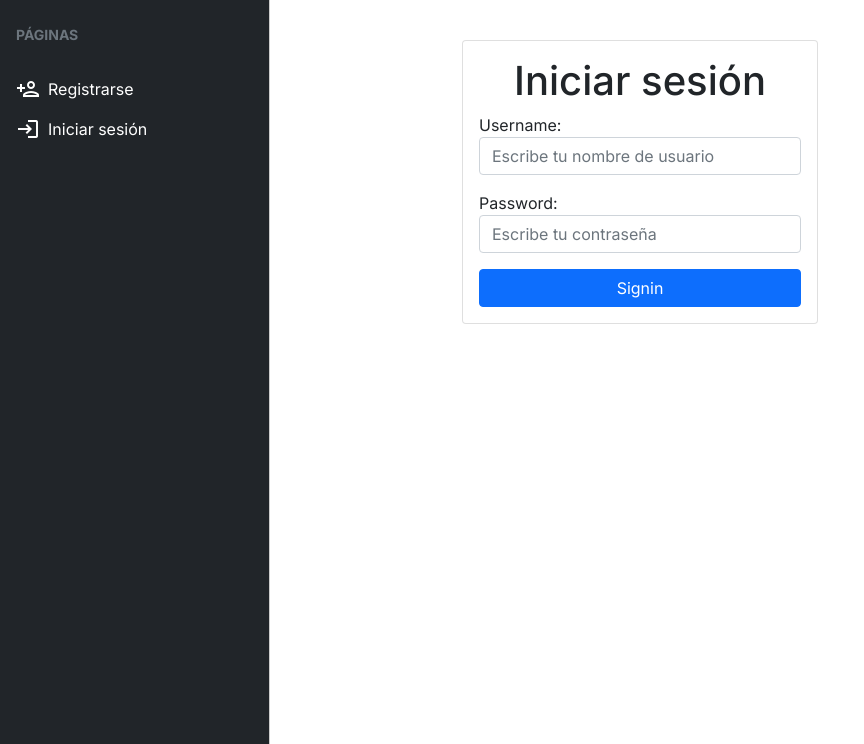
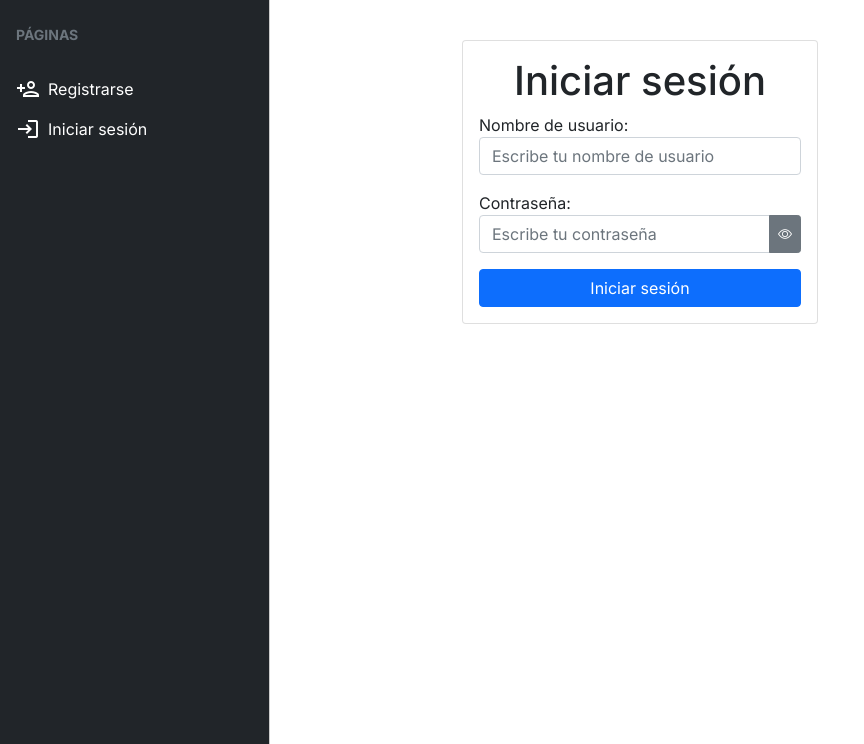
Before and after one commit to Augustorresfx/gastos-django, a Django app: page /signin/ in a window 1280 px wide. Shown: the part 56-800 px from the top of the page, without its empty margins (0-864 px from the left). Run offline with Django 4.2, Linux system fonts and the light colour scheme; some libraries are stand-ins or nearby versions.

Commit message:
show-password-toggler

```diff
--- /dev/null
+++ b/clients/static/js/showPassword.js
@@ -0,0 +1,11 @@
+const showPasswordButton = document.querySelector('#showPassword');
+const passwordInput = document.querySelector('#password');
+showPasswordButton.addEventListener('click', () => {
+  if (passwordInput.type === 'password') {
+    passwordInput.type = 'text';
+    showPasswordButton.innerHTML = '<i class="bi bi-eye-slash"></i>';
+  } else {
+    passwordInput.type = 'password';
+    showPasswordButton.innerHTML = '<i class="bi bi-eye"></i>';
+  }
+});
--- a/clients/templates/base.html
+++ b/clients/templates/base.html
@@ -10,7 +10,7 @@
     {% block customCSS %}
         <link rel="stylesheet"  href="https://fonts.googleapis.com/icon?family=Material+Icons+Outlined">
         <link href="https://cdn.jsdelivr.net/npm/bootstrap@5.0.2/dist/css/bootstrap.min.css" rel="stylesheet" integrity="sha384-EVSTQN3/azprG1Anm3QDgpJLIm9Nao0Yz1ztcQTwFspd3yD65VohhpuuCOmLASjC" crossorigin="anonymous">
-
+        <link rel="stylesheet" href="https://cdn.jsdelivr.net/npm/bootstrap-icons@1.3.0/font/bootstrap-icons.css">
         <link rel="shortcut icon" type="image/x-icon" href="{% static 'img/favicon.ico' %}">
         <link href="{% static 'css/dashboard.css' %}" rel="stylesheet">
     {% endblock %}
--- a/clients/templates/signin.html
+++ b/clients/templates/signin.html
@@ -3,6 +3,7 @@
 
 
 
+{% load static %}
 {% block content %}
 
     <main class="container">
@@ -17,20 +18,26 @@
                     {% csrf_token %}
 
                     <div class="mb-3">
-                        <label for="username">Username:</label>
+                        <label for="username">Nombre de usuario:</label>
                         <input type="text" name="username" id="username"
                         class="form-control" placeholder="Escribe tu nombre de usuario">
                     </div>
 
                     <div class="mb-3">
-                        <label for="password">Password:</label>
-                        <input type="password" name="password" id="password"
-                        class="form-control" placeholder="Escribe tu contraseña">
+                        <label for="password">Contraseña:</label>
+                        <div class="input-group">
+                            <input type="password" name="password" id="password"
+                                   class="form-control" placeholder="Escribe tu contraseña">
+                            <button type="button" id="showPassword" class="btn btn-secondary btn-sm">
+                              <i class="bi bi-eye"></i>
+                            </button>
+                          </div>
+
                     </div>
 
 
                     <button class="btn btn-primary">
-                        Signin
+                       Iniciar sesión
                     </button>
                 </form>
             </div>
@@ -39,5 +46,5 @@
 
 
 
-
+<script src="{% static 'js/showPassword.js' %}"></script>
 {% endblock %}
--- a/clients/templates/signup.html
+++ b/clients/templates/signup.html
@@ -14,7 +14,7 @@
                     {{form|crispy}}
 
                     <button class="btn btn-primary">
-                        Signup
+                        Registrarse
                     </button>
                 </form>
             </div>
```
Also changed, not shown: clients/migrations/0001_initial.py (added).
